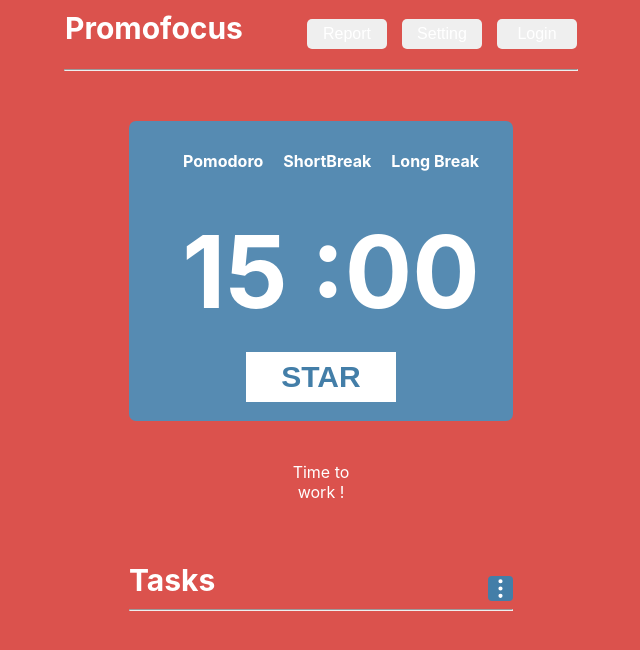
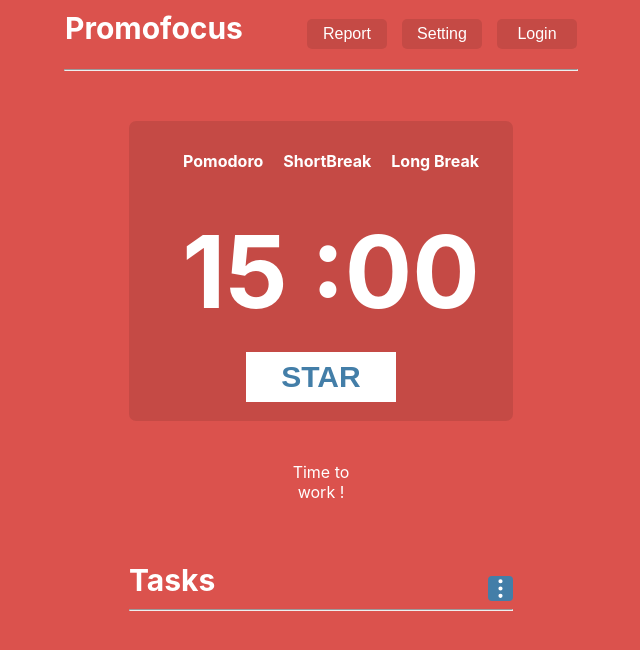
Before and after one commit to Adambourhim/pomofocus, a React (Create React App) app: page /LongBreak in a window 1280 px wide. Shown: the top 650 px of the page, without its empty margins (319-959 px from the left). Built offline with nearby package versions, Linux system fonts and the light colour scheme.

Commit message:
sundayupdate

```diff
--- a/src/Header/header.module.css
+++ b/src/Header/header.module.css
@@ -13,6 +13,7 @@
 }
 .btn {
   border-style: none;
+  background-color: rgb(0, 0, 0, 0.1);
   margin-left: 15px;
   color: white;
   font-size: 16px;
--- a/src/LongBreak/LongBreak.module.css
+++ b/src/LongBreak/LongBreak.module.css
@@ -1,5 +1,5 @@
 .container {
-  background-color: rgb(86, 139, 178);
+  background-color: rgb(0, 0, 0, 0.1);
   width: 30%;
   margin: 50px auto;
   height: 300px;
--- a/src/Pomodoro/pomodoro.module.css
+++ b/src/Pomodoro/pomodoro.module.css
@@ -2,7 +2,7 @@ body {
   background-color: rgb(219, 82, 77);
 }
 .container {
-  background-color: rgb(233, 100, 95);
+  background-color: rgb(0, 0, 0, 0.1);
 
   width: 30%;
   margin: 50px auto;
--- a/src/ShortBreak/shortbreak.module.css
+++ b/src/ShortBreak/shortbreak.module.css
@@ -1,5 +1,5 @@
 .container {
-  background-color: rgb(89, 154, 157);
+  background-color: rgb(0, 0, 0, 0.1);
   width: 30%;
   margin: 50px auto;
   height: 300px;
```
